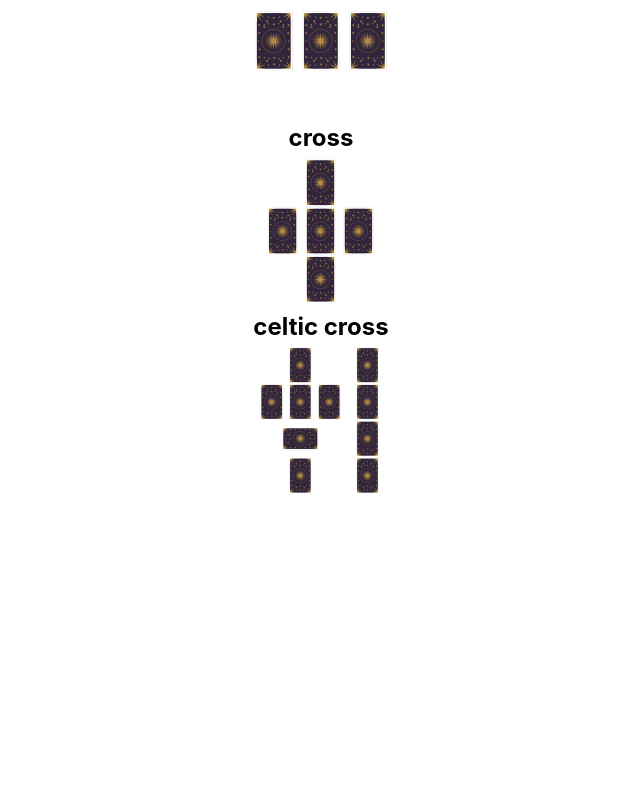
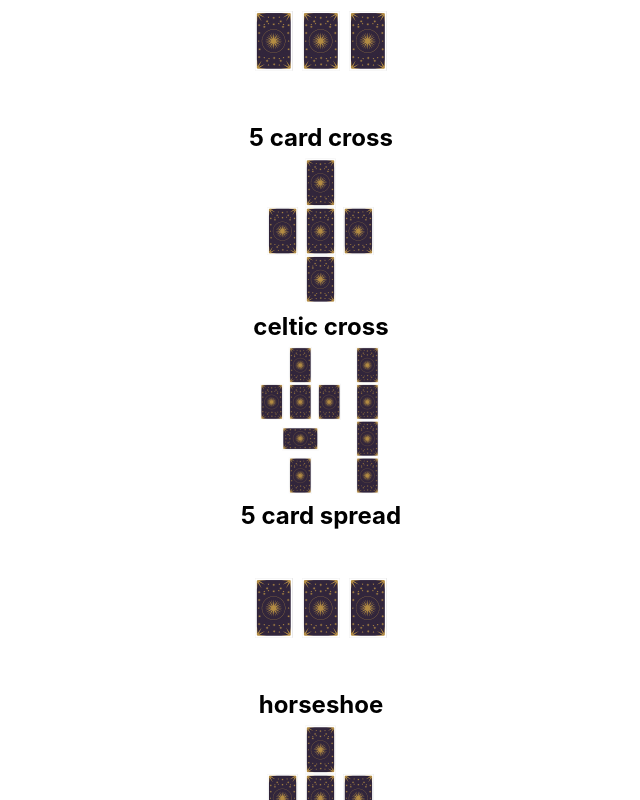
Before and after one commit to Levi237/rootstorosestarot, a React (Create React App) app: page / in a window 1280 px wide. Shown: the part 380-1180 px from the top of the page, without its empty margins (319-959 px from the left). Before the commit the page ends 884 px from the top, so only its background shows below. Built offline with nearby package versions, Linux system fonts and the light colour scheme.

Commit message:
add more spread, move css to spreadsheet.js

```diff
--- a/src/App.js
+++ b/src/App.js
@@ -405,20 +405,35 @@ export default class App extends Component {
     ],
     spreads: [
         {
-            id: "spread-simple",
-            name: "simple",
+            id: "spread-three-simple",
+            name: "3 card spread",
             image: "./spread/simple_icon.jpg",
             cards: 3
         },{
             id: "spread-cross",
-            name: "cross",
+            name: "5 card cross",
             image: "./spread/cross_icon.jpg",
             cards: 5
         },{
-            id: "spread-celtic-cross",
+            id: "spread-eleven-celtic-cross",
             name: "celtic cross",
             image: "./spread/celtic-cross_icon.jpg",
             cards: 10
+        },{
+            id: "spread-five-simple",
+            name: "5 card spread",
+            image: "./spread/simple_icon.jpg",
+            cards: 5
+        },{
+            id: "spread-seven-horseshoe",
+            name: "horseshoe",
+            image: "./spread/cross_icon.jpg",
+            cards: 5
+        },{
+            id: "spread-thirteen-celtic-cross",
+            name: "celtic cross",
+            image: "./spread/celtic-cross_icon.jpg",
+            cards: 13
         }
     ],
     shuffle: [],
--- a/src/components/spreads/SpreadSheet.js
+++ b/src/components/spreads/SpreadSheet.js
@@ -42,6 +42,32 @@ const LocalWrapper = styled.div`
     position: relative;
     height: 115vw;
     max-height: 800px;
+
+    .spread-simple > section {
+        grid-template-columns: 5% 30% 30% 30% 5%;
+        grid-template-rows: 100%;
+        grid-template-areas: ' . one two three . ';
+      }
+      .spread-cross > section {
+        grid-template-columns: 5% 30% 30% 30% 5%;
+        grid-template-rows: 1fr 1fr 1fr;
+        grid-template-areas:
+            ' . . two . . '
+            ' . four one five . '
+            ' . . three . . ';
+      }
+      .spread-celtic-cross > section {
+        grid-template-columns: 1fr 3fr 3fr 3fr 1fr 3fr 1fr;
+        grid-template-rows: 1fr 1fr 1fr 1fr;
+        grid-template-areas:
+          ' . . three . . seven . '
+          ' . five one six . eight . '
+          ' . . two . . nine . '
+          ' . . four . . ten . ';
+      }
+      .spread-celtic-cross > section > div:nth-of-type(2) img {
+        transform: rotate(90deg);
+      }
 `;
 
 const Container = styled.div`
@@ -83,6 +109,15 @@ const Container = styled.div`
             &:nth-of-type(10) {
                 grid-area: ten;
             }
+            &:nth-of-type(11) {
+                grid-area: eleven;
+            }
+            &:nth-of-type(12) {
+                grid-area: twelve;
+            }
+            &:nth-of-type(13) {
+                grid-area: thirteen;
+            }
             > img {
                 max-width: 80%;
             }
--- a/src/index.css
+++ b/src/index.css
@@ -78,29 +78,3 @@ h1, h2, h3, h4, p {
   position: relative;
   margin-left: 0px;
 }
-
-.spread-simple > section {
-  grid-template-columns: 5% 30% 30% 30% 5%;
-  grid-template-rows: 100%;
-  grid-template-areas: ' . one two three . ';
-}
-.spread-cross > section {
-  grid-template-columns: 5% 30% 30% 30% 5%;
-  grid-template-rows: 1fr 1fr 1fr;
-  grid-template-areas:
-      ' . . two . . '
-      ' . four one five . '
-      ' . . three . . ';
-}
-.spread-celtic-cross > section {
-  grid-template-columns: 1fr 3fr 3fr 3fr 1fr 3fr 1fr;
-  grid-template-rows: 1fr 1fr 1fr 1fr;
-  grid-template-areas:
-    ' . . three . . seven . '
-    ' . five one six . eight . '
-    ' . . two . . nine . '
-    ' . . four . . ten . ';
-}
-.spread-celtic-cross > section > div:nth-of-type(2) img {
-  transform: rotate(90deg);
-}
```
Also changed, not shown: 1 other file (tests, documents, lock files or other folders).
